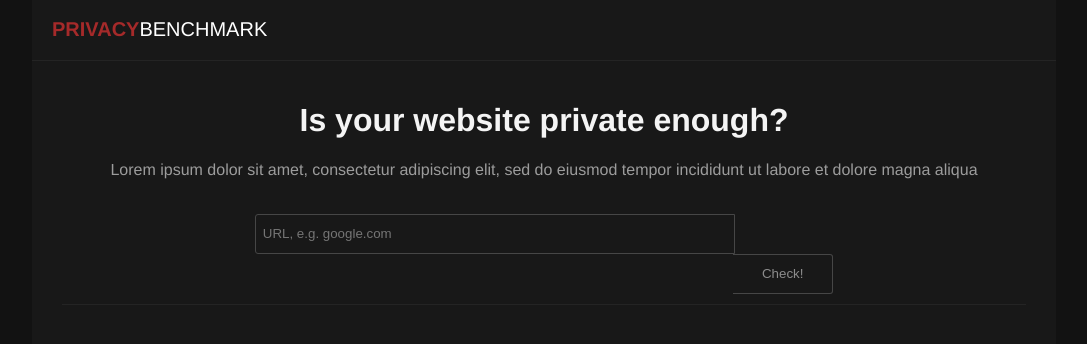
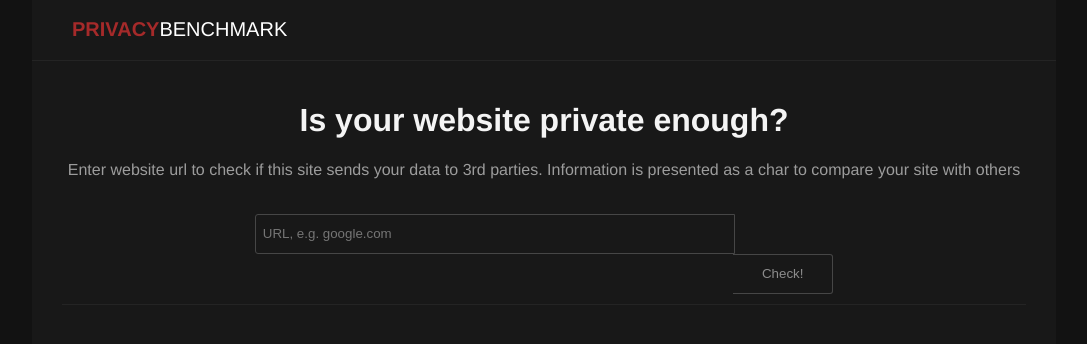
Before and after one commit to hack-chain/hackaburg-2019, a plain HTML site: page index.html in a window 1280 px wide. Shown: the whole page, without its empty margins (96-1183 px from the left). Drawn offline with nearby package versions, Linux system fonts and the light colour scheme; no server answers.

Commit message:
lorem ipsum

```diff
--- a/index.html
+++ b/index.html
@@ -23,7 +23,7 @@
             Is your website private enough?
         </h1>
         <span class="shadowedText">
-            Lorem ipsum dolor sit amet, consectetur adipiscing elit, sed do eiusmod tempor incididunt ut labore et dolore magna aliqua
+            Enter website url to check if this site sends your data to 3rd parties. Information is presented as a char to compare your site with others
         </span>
         <div class="search">
             <input type="text" placeholder="URL, e.g. google.com" id="checkInput">
--- a/style.css
+++ b/style.css
@@ -18,7 +18,7 @@ body {
 
 .logo {
     font-size: 20px;
-    margin-left: 20px;
+    margin-left: 40px;
     padding-top: 18px;
     color: white;
 }
```
